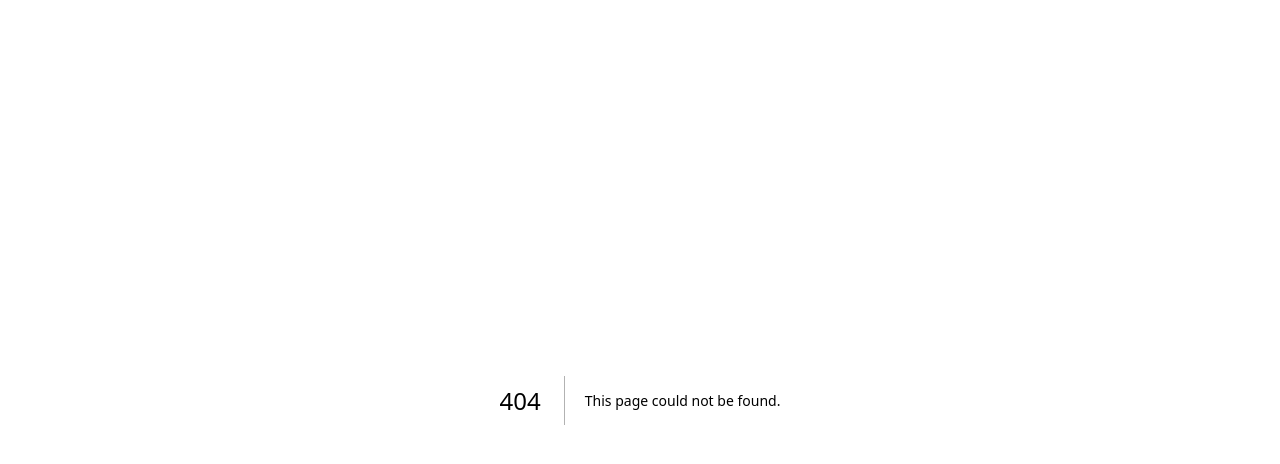
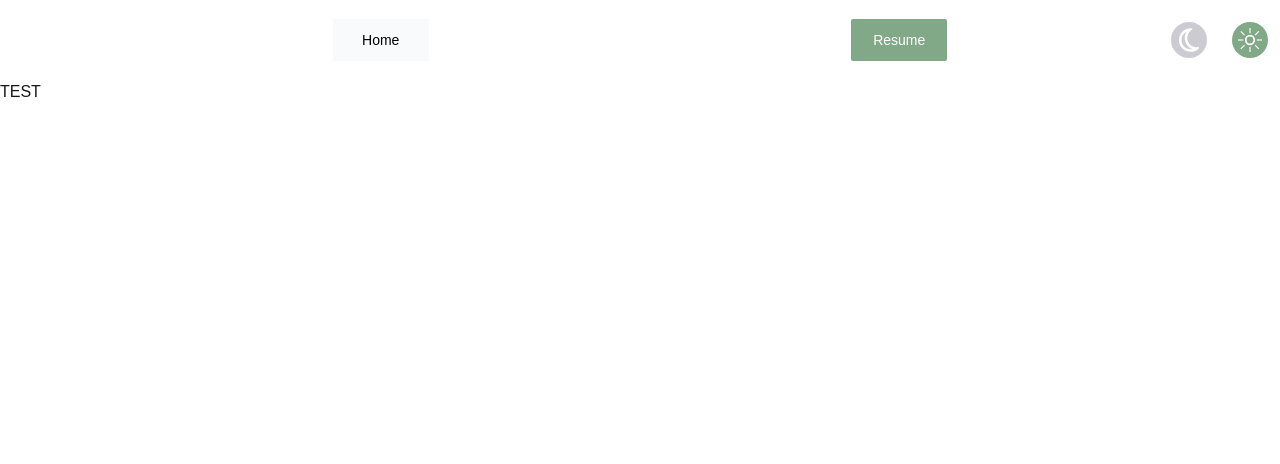
Before and after one commit to brandon-m-navarro/nextjs-site, a Next.js app in the folder brandon-nextjs/: page /resume in a window 1280 px wide. Before the commit this address had no page. Shown: the top 464 px of the page. Built offline with nearby package versions, Linux system fonts and the light colour scheme.

Commit message:
Added functionality to light/dark mode buttons

```diff
--- a/brandon-nextjs/app/layout.tsx
+++ b/brandon-nextjs/app/layout.tsx
@@ -1,6 +1,12 @@
-import type { Metadata } from "next";
+'use client'
+
+//import type { Metadata } from "next";
 import localFont from "next/font/local";
 import "./globals.css";
+import Header from "./ui/header";
+import { ThemeContextProvider } from "./store/ThemeContext";
+import clsx from "clsx";
+
 
 const geistSans = localFont({
   src: "./fonts/GeistVF.woff",
@@ -13,10 +19,10 @@ const geistMono = localFont({
   weight: "100 900",
 });
 
-export const metadata: Metadata = {
-  title: "Brandon Navarro",
-  description: "Junior Fullstack Web Developer",
-};
+// export const metadata: Metadata = {
+//   title: "Brandon Navarro",
+//   description: "Junior Fullstack Web Developer",
+// };
 
 export default function RootLayout({
   children,
@@ -24,12 +30,18 @@ export default function RootLayout({
   children: React.ReactNode;
 }>) {
   return (
-    <html lang="en">
-      <body
-        className={`${geistSans.variable} ${geistMono.variable} antialiased`}
-      >
-        {children}
-      </body>
+    <html lang="en" className={clsx({'dark': localStorage.getItem("theme") == 'dark'})}>
+      <ThemeContextProvider>
+        <body
+          className={`${geistSans.variable} ${geistMono.variable} antialiased`}>
+          <Header/>
+          <div>
+            <main>
+              {children}
+            </main>
+          </div>
+        </body>
+      </ThemeContextProvider>
     </html>
   );
 }
--- /dev/null
+++ b/brandon-nextjs/app/resume/layout.tsx
@@ -0,0 +1,16 @@
+export const metadata = {
+  title: 'Next.js',
+  description: 'Generated by Next.js',
+}
+
+export default function RootLayout({
+  children,
+}: {
+  children: React.ReactNode
+}) {
+  return (
+    <html lang="en">
+      <body>{children}</body>
+    </html>
+  )
+}
--- /dev/null
+++ b/brandon-nextjs/app/resume/page.tsx
@@ -0,0 +1,13 @@
+import { Metadata } from "next";
+
+export const metadata: Metadata = {
+  title: 'Brandon Manuel Navarro',
+};
+
+export default function ResumePage() {
+  return (
+    <div>
+        TEST
+    </div>
+  );
+}
--- /dev/null
+++ b/brandon-nextjs/app/store/ThemeContext.tsx
@@ -0,0 +1,65 @@
+// import { flushAllTraces } from "next/dist/trace";
+import { createContext, ReactElement, useEffect, useState } from "react";
+
+const ThemeContext = createContext({
+    applyLight: () => {},
+    applyDark: () => {},
+    getIsDark: ():boolean => {return false},
+});
+
+interface ThemePropsInterface {
+  children?: JSX.Element | Array<JSX.Element>;
+}
+
+export function ThemeContextProvider(props: ThemePropsInterface): ReactElement {
+  const [isDark, setIsDark] = useState(false);
+
+  useEffect(() => initialThemeHandler());
+
+  function isLocalStorageEmpty(): boolean {
+    return !localStorage.getItem("theme");
+  }
+
+  function initialThemeHandler(): void {
+    if (isLocalStorageEmpty()) {
+        applyLight();
+    } else {
+      if (localStorage.getItem("theme") == 'dark') {
+        applyDark();
+      } else {
+        applyLight();
+      }
+    //   setTheme(() => {
+    //     return theme;
+    //   });
+    }
+  }
+
+  function applyDark(): void {
+    // console.log('dark context')
+    // setTheme('dark');
+    setIsDark(true);
+    document!.querySelector("body")!.classList.add("dark");
+    localStorage.setItem("theme", "dark");
+  }
+
+  function applyLight(): void {
+    // console.log('light context')
+    setIsDark(false);
+    // setTheme('light');
+    document!.querySelector("body")!.classList.remove("dark");
+    localStorage.setItem("theme", "light");
+  }
+
+  function getIsDark(): boolean {
+    return isDark;
+  }
+
+  return (
+    <ThemeContext.Provider value={{ applyLight, applyDark, getIsDark }}>
+      {props.children}
+    </ThemeContext.Provider>
+  );
+}
+
+export default ThemeContext;
--- /dev/null
+++ b/brandon-nextjs/app/ui/header.tsx
@@ -0,0 +1,16 @@
+'use client'
+
+import NavBar from "./nav-bar"
+import ThemeToggle from "./theme-toggle"
+
+export default function Header() {
+    return (
+        <div className="h-[10vh] w-full flex flex-row place-items-center bg-white dark:bg-black">
+            <div className="w-[150px]"></div>
+            <div className="flex justify-around w-full">
+                <NavBar/>
+            </div>
+            <ThemeToggle/>
+        </div>
+    )
+}
--- a/brandon-nextjs/app/ui/nav-bar.tsx
+++ b/brandon-nextjs/app/ui/nav-bar.tsx
@@ -12,7 +12,7 @@ const links = [
     },
   ];
 
-  export default function NavBar ({isDayMode}: {isDayMode:boolean}) {
+  export default function NavBar () {
     const pathname = usePathname();
     return (
       <>
@@ -22,11 +22,9 @@ const links = [
               key={link.name}
               href={link.href}
               className={clsx(
-                'h-[42px] w-24 transition-colors box-border text-center leading-[42px] gap-6 rounded-sm bg-gray-50 text-sm font-medium text-black hover:bg-greenHover',
+                'h-[42px] w-24 transition-colors box-border text-center leading-[42px] gap-6 rounded-sm bg-gray-50 text-sm font-medium text-black hover:bg-greenHover dark:text-white dark:bg-white20 dark:hover:bg-nightPurple50',
                 {
-                  'bg-green !text-white hover:!bg-green': pathname === link.href,
-                  '!bg-nightPurple50': !isDayMode && pathname === link.href,
-                  'text-white bg-white20 hover:bg-nightPurple50': !isDayMode,
+                  'bg-green text-white hover:!bg-green dark:!bg-nightPurple50 ': pathname === link.href
                 },
               )}
             >
--- a/brandon-nextjs/app/ui/number-card.tsx
+++ b/brandon-nextjs/app/ui/number-card.tsx
@@ -1,23 +1,10 @@
 'use client'
-import clsx from "clsx"
 
-export default function NumberedCard ({isDayMode, number, title, content, className} : {isDayMode:boolean, number: number, title: string, content: string, className?:string}) {
+export default function NumberedCard ({number, title, content, className} : {number: number, title: string, content: string, className?:string}) {
 
     return (
-        <div className={clsx(
-            {
-                "!text-black": isDayMode,
-            },
-            "flex flex-col transition-colors text-white" + ' ' + className,
-        )}>
-            <span
-                className={clsx(
-                    "text-dayOrange text-[28px] h-[32px]",
-                    {
-                        "!text-nightGold": !isDayMode
-                    }
-                )}
-            >
+        <div className={"flex flex-col !text-black dark:text-white transition-colors" + ' ' + className}>
+            <span className="!text-dayOrange text-[28px] h-[32px] dark:text-nightGold">
                 {number}
             </span>
             <span className="font-semibold text-[24px] whitespace-nowrap h-[32px] mb-[12px] mt-[12px]">{title}</span>
--- a/brandon-nextjs/app/ui/theme-toggle.tsx
+++ b/brandon-nextjs/app/ui/theme-toggle.tsx
@@ -1,32 +1,18 @@
 "use client";
-import clsx from "clsx";
 import Image from "next/image";
-import React, { useState } from 'react';
+import React, { useContext } from 'react';
+import ThemeContext from "../store/ThemeContext";
 
 export default function ThemeToggle() {
 
-  const [isDayMode, setDayMode] = useState(true);
-
-    // Define click handler for each Icon button
-    const clickHandler = function (event: React.SyntheticEvent<HTMLButtonElement | HTMLDivElement>) {
-
-        // Check which button was selected
-        const mode = event.currentTarget.dataset.mode == 'day';
-        setDayMode(mode);
-    }
+  const {applyLight, applyDark} = useContext(ThemeContext);
 
   return (
     <div className="flex flex-row-reverse w-[150px] justify-around">
       <button
-        data-mode='day'
-        className={clsx(
-          "rounded-full opacity-50 hover:opacity-75 transition-all bg-green w-[36px] h-[36px] flex justify-center items-center cursor-pointer",
-          {
-            "!opacity-100": isDayMode,
-          }
-        )}
-        onClick={clickHandler}
-      >
+        className="rounded-full transition-all bg-green w-[36px] h-[36px] flex justify-center items-center cursor-pointer dark:hover:opacity-75 dark:opacity-50"
+        onClick={applyLight}
+        >
         <Image
           src='/sun.svg'
           width={24}
@@ -36,15 +22,8 @@ export default function ThemeToggle() {
         />
       </button>
       <button
-        data-mode='night'
-        className={clsx(
-          "rounded-full opacity-25 hover:opacity-75 transition-all bg-arsenic w-[36px] h-[36px] flex justify-center items-center cursor-pointer",
-          {
-            "!opacity-100": !isDayMode,
-          }
-        )}
-        onClick={clickHandler}
-
+        className="rounded-full opacity-25 hover:opacity-75 transition-all bg-arsenic w-[36px] h-[36px] flex justify-center items-center cursor-pointer dark:opacity-100"
+        onClick={applyDark}
       >
         <Image
           src='/moon.svg'
--- a/brandon-nextjs/tailwind.config.ts
+++ b/brandon-nextjs/tailwind.config.ts
@@ -6,6 +6,8 @@ const config: Config = {
     "./components/**/*.{js,ts,jsx,tsx,mdx}",
     "./app/**/*.{js,ts,jsx,tsx,mdx}",
   ],
+  important: true,
+  darkMode: 'selector',
   theme: {
     extend: {
       colors: {
```
Also changed, not shown: brandon-nextjs/app/page.tsx (+7 -50 lines), brandon-nextjs/app/ui/mountains.tsx (+23 -20 lines).
